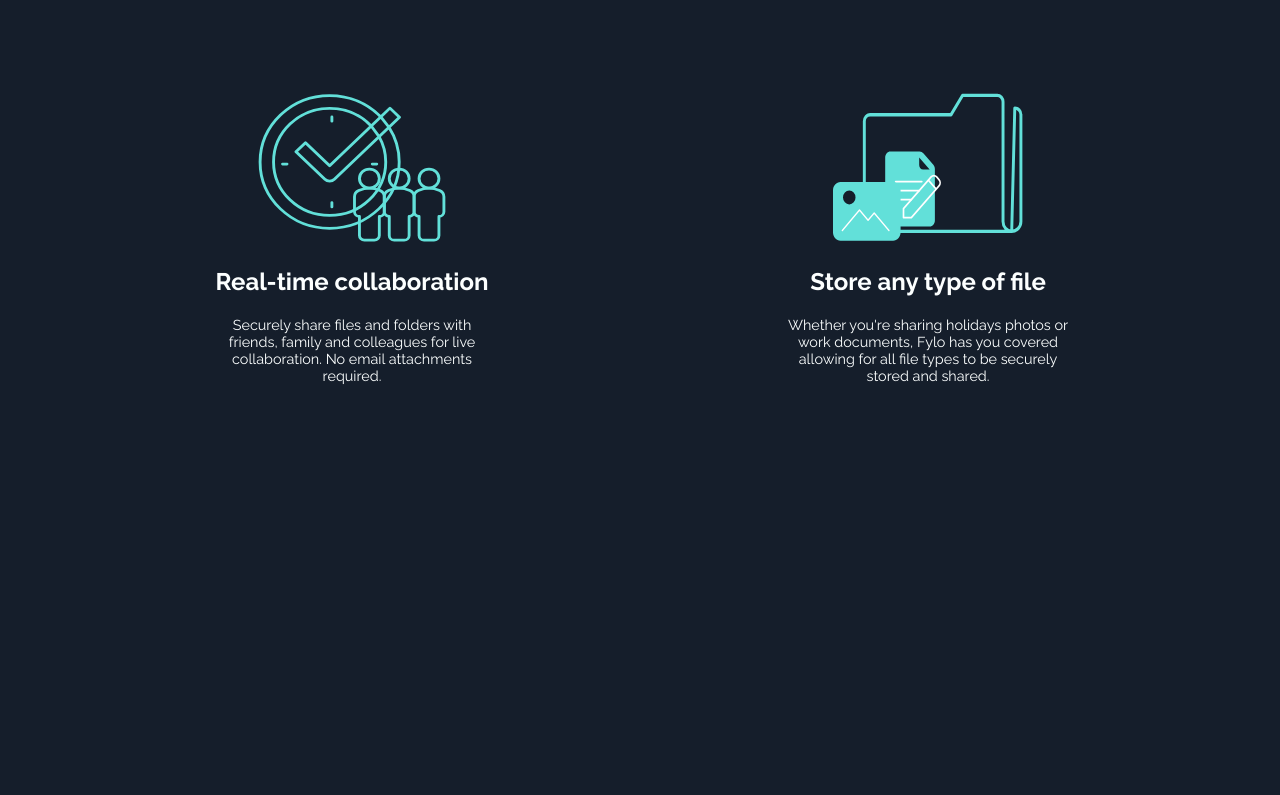
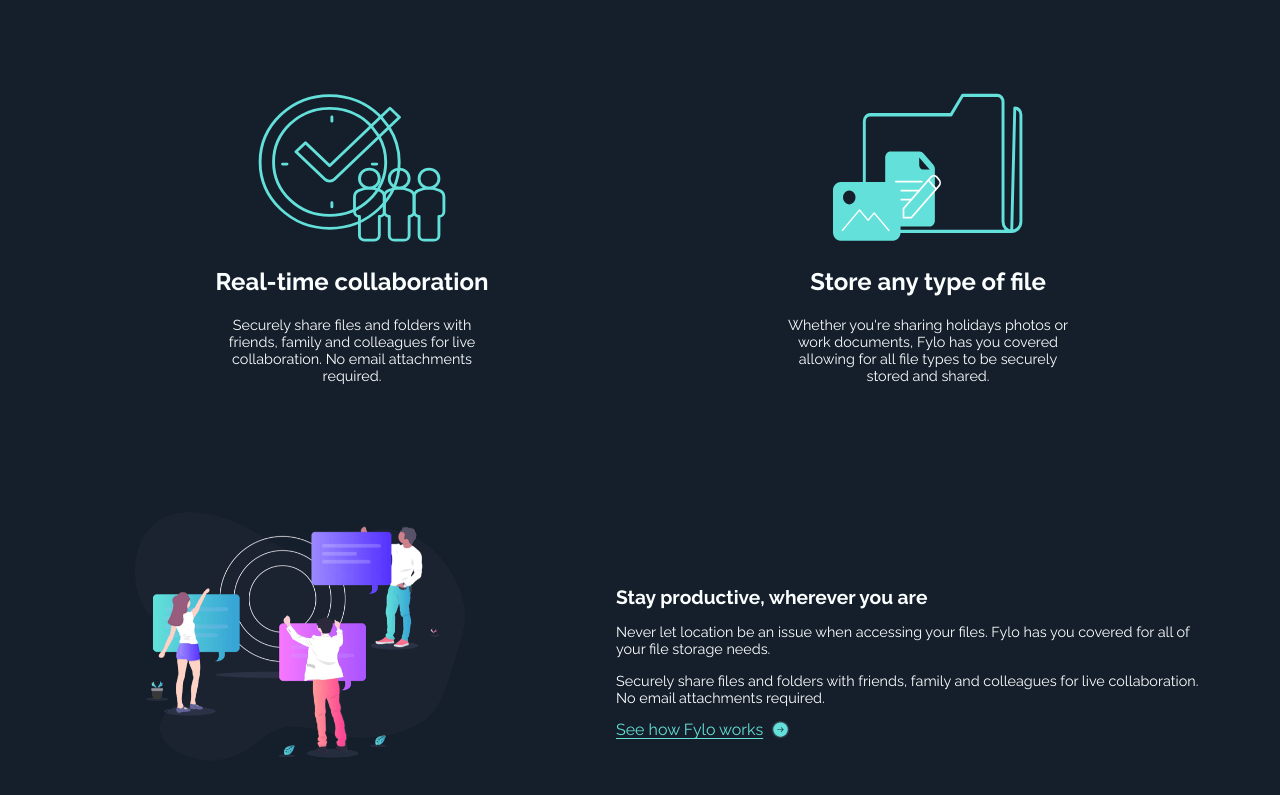
Before and after one commit to Hagane3/reactLandingPage, a React (Create React App) app: page / in a window 1280 px wide. Shown: the part 1157-1952 px from the top of the page. Before the commit the page ends 1637 px from the top, so only its background shows below. Built offline with nearby package versions, Linux system fonts and the light colour scheme.

Commit message:
Added About component

```diff
--- a/src/App.js
+++ b/src/App.js
@@ -1,6 +1,7 @@
 import Navbar from "./components/Navbar";
 import Header from "./components/Header";
 import Features from "./components/Features";
+import About from "./components/About";
 
 function App() {
   return (
@@ -8,6 +9,7 @@
       <Navbar />
       <Header />
       <Features />
+      <About />
     </div>
   );
 }
--- /dev/null
+++ b/src/components/About.js
@@ -0,0 +1,32 @@
+import React from "react";
+
+import classes from "./About.module.css";
+
+import aboutImg from "../assets/illustration-stay-productive.png";
+import arrow from "../assets/icon-arrow.svg";
+
+const About = () => {
+  return (
+    <div className={classes.about}>
+      <div className={classes.picture}>
+        <img src={aboutImg} alt="about" className={classes.image}></img>
+      </div>
+      <div className={classes.description}>
+        <h2>Stay productive, wherever you are</h2>
+        <p>
+          Never let location be an issue when accessing your files. Fylo has you
+          covered for all of your file storage needs.
+        </p>
+        <p>
+          Securely share files and folders with friends, family and colleagues
+          for live collaboration. No email attachments required.
+        </p>
+        <a href="#fylo">
+          See how Fylo works <img src={arrow} alt="arrow icon"></img>
+        </a>
+      </div>
+    </div>
+  );
+};
+
+export default About;
--- /dev/null
+++ b/src/components/About.module.css
@@ -0,0 +1,53 @@
+.about {
+  width: 90%;
+  margin: 0 auto;
+  display: flex;
+  justify-content: center;
+  align-items: center;
+  flex-direction: column;
+  color: #fcffff;
+  padding: 2em 0;
+}
+
+.picture {
+  text-align: center;
+  margin-bottom: 2em;
+}
+
+.about .image {
+  width: 70%;
+}
+
+.about h2 {
+  font-size: 1.2em;
+}
+
+.about p {
+  text-align: left;
+  font-size: 0.9em;
+  margin-top: 1em;
+}
+
+.about a {
+  display: flex;
+  justify-content: left;
+  align-items: center;
+  color: #64e1d5;
+  text-underline-offset: 0.2em;
+}
+
+.about a img {
+  width: 1.2em;
+  margin: 0 0 0 0.5em;
+}
+
+@media only screen and (min-width: 1024px) {
+  .about {
+    flex-direction: row;
+    gap: 5em;
+  }
+
+  .description {
+    max-width: 600px;
+  }
+}
--- a/src/components/Header.module.css
+++ b/src/components/Header.module.css
@@ -87,5 +87,10 @@
 
   button {
     width: 30%;
+    transition: 0.3s;
+  }
+
+  button:hover {
+    background-color: #388b97;
   }
 }
--- a/src/components/Navbar.module.css
+++ b/src/components/Navbar.module.css
@@ -52,6 +52,6 @@
 
   .menu {
     justify-content: space-around;
-    width: 20%;
+    width: 30%;
   }
 }
```
